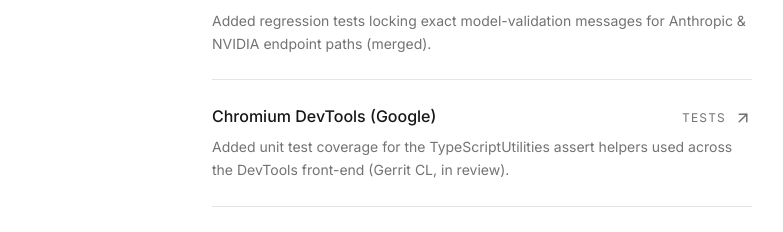
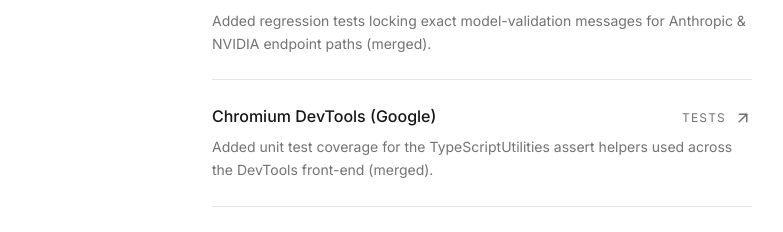
Before and after one commit to ashrees/ashrees.github.io, a React (Vite) app: page / in a window 1280 px wide. Shown: the part 3523-3755 px from the top of the page, without its empty margins (248-1031 px from the left). Built offline with nearby package versions, Linux system fonts and the light colour scheme.

Commit message:
Mark Chromium DevTools CL as merged

```diff
--- a/src/constants/index.js
+++ b/src/constants/index.js
@@ -86,7 +86,7 @@
     projectUrl:
       "https://chromium-review.googlesource.com/c/devtools/devtools-frontend/+/8263748",
     contribution:
-      "Added unit test coverage for the TypeScriptUtilities assert helpers used across the DevTools front-end (Gerrit CL, in review).",
+      "Added unit test coverage for the TypeScriptUtilities assert helpers used across the DevTools front-end (merged).",
     type: "Tests",
   },
   {
```
